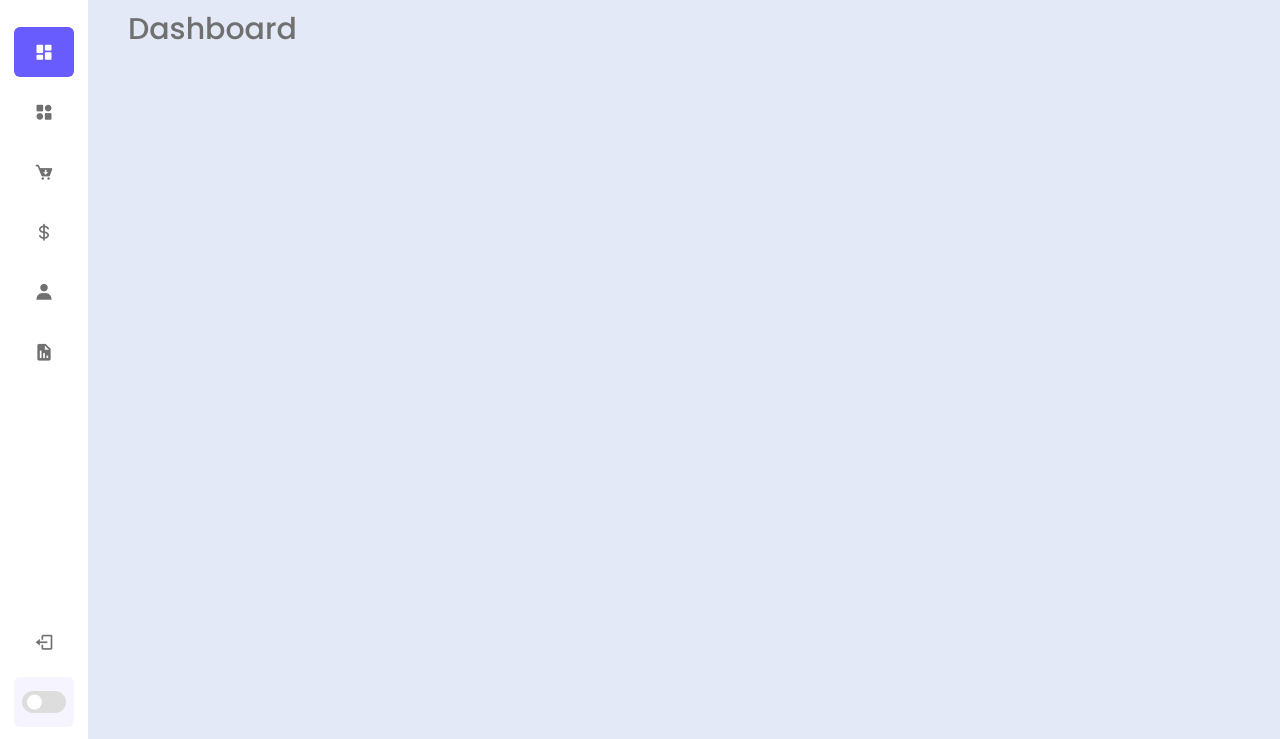
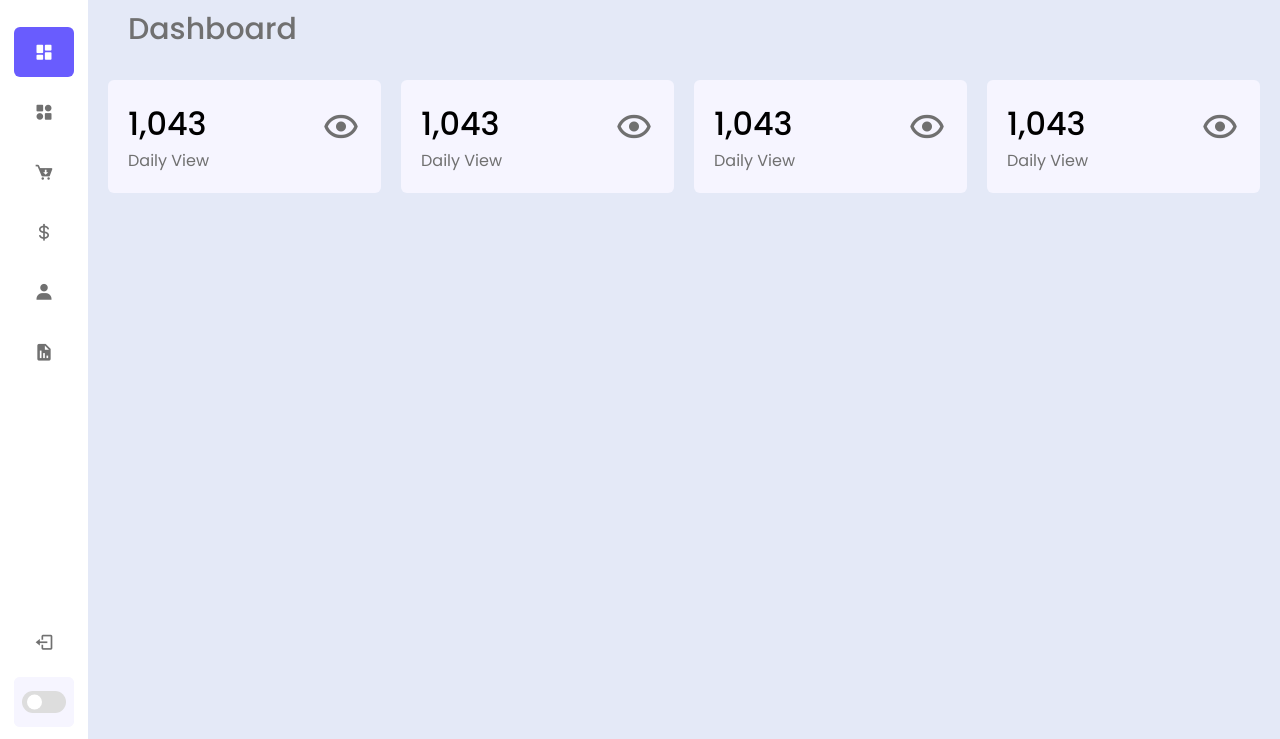
Before and after one commit to hay12k/dashboard, a plain HTML site: page index.html in a window 1280 px wide. Shown: the part 61-800 px from the top of the page. Drawn offline with nearby package versions, Linux system fonts and the light colour scheme.

Commit message:
modified:   assets/css/style.css 	modified:   index.html

```diff
--- a/assets/css/style.css
+++ b/assets/css/style.css
@@ -314,3 +314,32 @@ body.dark .switch::before{
    height: 100%;
    object-fit: cover;
 }
+.main .cardBox{
+    position: relative;
+    width: 100%;
+    padding: 20px;
+    display: grid;
+    grid-template-columns: repeat(4, 1fr);
+    gap: 20px;
+}
+.main .cardBox .card{
+    position: relative;
+    background: var(--primary-color-light);
+    border-radius: 6px;
+    padding: 20px;
+    display: flex;
+    justify-content: space-between;
+    cursor: pointer;
+}
+.cardBox .card .numbers{
+    position: relative;
+    font-size: 2em;
+    font-weight: 500;
+}
+.cardBox .card .cardName{
+    color: var(--text-color);
+}
+.cardBox .card .iconBox{
+    font-size: 2.5em;
+    color: var(--text-color);
+}
--- a/index.html
+++ b/index.html
@@ -108,7 +108,47 @@
                 <img src="./assets/images/pro.jpeg" alt="">
             </div>
         </div>
-        <div class="text">Dashboard</div>
+        <div class="title-main">
+            <div class="text">Dashboard</div>
+        </div>
+        <div class="cardBox">
+            <div class="card">
+                <div>
+                    <div class="numbers">1,043</div>
+                    <div class="cardName">Daily View</div>
+                </div>
+                <div class="iconBox">
+                    <i class='bx bx-show'></i>
+                </div>
+            </div>
+            <div class="card">
+                <div>
+                    <div class="numbers">1,043</div>
+                    <div class="cardName">Daily View</div>
+                </div>
+                <div class="iconBox">
+                    <i class='bx bx-show'></i>
+                </div>
+            </div>
+            <div class="card">
+                <div>
+                    <div class="numbers">1,043</div>
+                    <div class="cardName">Daily View</div>
+                </div>
+                <div class="iconBox">
+                    <i class='bx bx-show'></i>
+                </div>
+            </div>
+            <div class="card">
+                <div>
+                    <div class="numbers">1,043</div>
+                    <div class="cardName">Daily View</div>
+                </div>
+                <div class="iconBox">
+                    <i class='bx bx-show'></i>
+                </div>
+            </div>
+        </div>
     </div>
 
 
```
